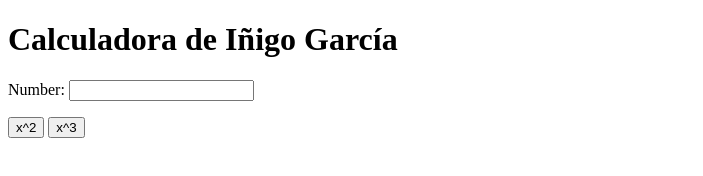
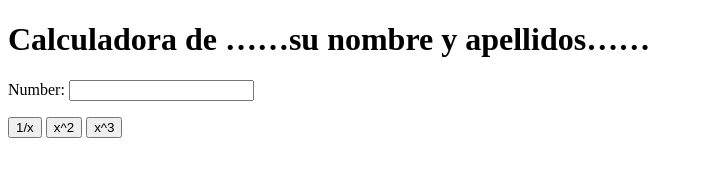
Before and after one commit to niinigo/my_calculator_2, a plain HTML site: page index.html in a window 1280 px wide. Shown: the whole page, without its empty margins (0-703 px from the left). Drawn offline with Linux system fonts and the light colour scheme.

Commit message:
1/x button

```diff
--- a/index.html
+++ b/index.html
@@ -5,10 +5,11 @@
 		<meta charset="utf-8">
 	</head>
 	<body>
-		<h1>Calculadora de Iñigo García</h1>
+		<h1>Calculadora de ……su nombre y apellidos……</h1>
 		Number:
 		<input type="text" id="n1">
 		<p>
+			<button onclick="inverse()"> 1/x </button>
 			<button onclick="square()"> x^2 </button>
 			<button onclick="cube()"> x^3 </button>
 		</p>
@@ -21,6 +22,10 @@
 				var num = document.getElementById("n1");
 				num.value = Math.pow(num.value, 2);
 			}
+			function inverse() {
+				var num = document.getElementById("n1");
+				num.value = 1/num.value;
+			}
 		</script>
 	</body>
 </html>
```
